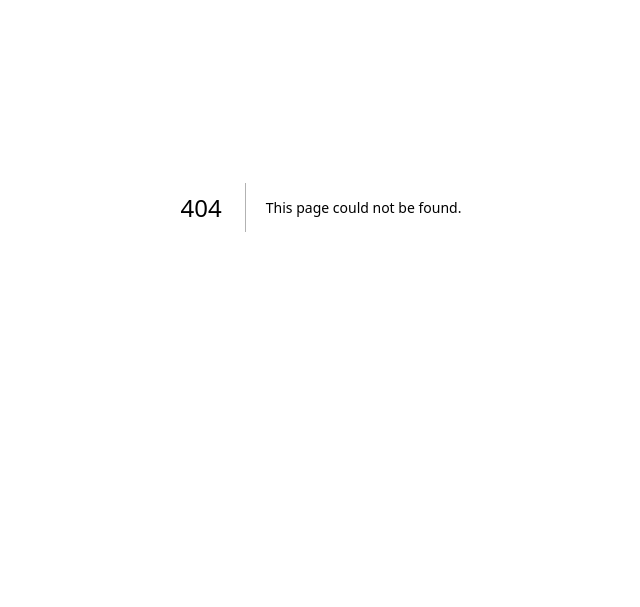
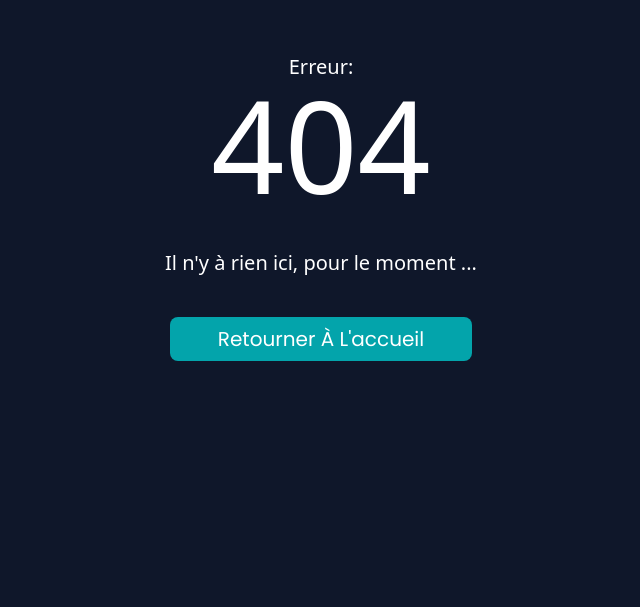
Before and after one commit to MattFreelanceWeb/portfolio, a Next.js app: page /playground in a window 1280 px wide. Before the commit this address had no page. Shown: the part 193-800 px from the top of the page, without its empty margins (319-959 px from the left). Built offline with nearby package versions, Linux system fonts and the light colour scheme.

Commit message:
✨ add custom 404 and cv download

```diff
--- a/components/navbar/Navbar.tsx
+++ b/components/navbar/Navbar.tsx
@@ -60,16 +60,19 @@ function Navbar({}: Props) {
 
         {/* desktop nav */}
 
-        <div className="w-full items-center justify-end gap-2 p-4 rounded-lg bg-black/80 hidden md:flex">
+        <div className=" items-center justify-end gap-2 p-4 rounded-lg bg-black/80 hidden md:flex">
           <div className="flex items-center justify-center gap-2 z-10 ">
             <Button info="navbar" content="Accueil" href="/" />
-            <Button info="navbar" content="Infos" href="#about_index" />
-            <Button info="navbar" content="Projets" href="#project_index" />
+            <Button info="navbar" content="Infos" href="/#about_index" />
+            <Button info="navbar" content="Projets" href="/#project_index" />
           </div>
+          <div>
           <Button
             content="Contacter"
             href="mailto:matt.freelance.web@gmail.com"
           />
+          </div>
+
         </div>
 
         {/* toggle mobile nav */}
@@ -124,8 +127,8 @@ function Navbar({}: Props) {
         }`}
       >
         <Button info="secundary" content="Accueil" href="/" />
-        <Button info="secundary" content="Infos" href="#about_index" />
-        <Button info="secundary" content="Projets" href="#project_index" />
+        <Button info="secundary" content="Infos" href="/#about_index" />
+        <Button info="secundary" content="Projets" href="/#project_index" />
       </div>
       <div
         onClick={() => {
--- a/components/section/About_index.tsx
+++ b/components/section/About_index.tsx
@@ -4,7 +4,6 @@ import Button from "../button/Button";
 import CvDownload from "../button/CvDownload";
 import TranslateToLeft from "../text/TranslateToLeft";
 import TranslateToRight from "../text/TranslateToRight";
-
 import { isEven } from "@/utils/function/isEven";
 
 type Props = {};
@@ -62,7 +61,7 @@ function About_index({}: Props) {
           <h2 className=" font-ChakraPetch text-xl capitalize ">
             / Qui suis-je ?
           </h2>
-          <CvDownload href="" download="" />
+          <CvDownload href="CV-Matteo-Campus.pdf" download="CV-Matteo-Campus.pdf" />
         </div>
 
         <div className="w-full h-full flex flex-col items-start gap-4 md:text-2xl ">
--- a/components/section/Hero_index.tsx
+++ b/components/section/Hero_index.tsx
@@ -3,7 +3,6 @@ import React from "react";
 import BgHero from "@/assets/bgHero.png";
 import StarGif from "@/assets/starGif.gif";
 import HeroProfile from "@/assets/heroProfile(2).png";
-import Button from "../button/Button";
 import { motion, useScroll, useTransform } from "framer-motion";
 import MeteorText from "../text/MeteorText";
 import Link from "next/link";
@@ -55,6 +54,9 @@ function Hero_index({}: Props) {
             <MeteorText content={"Portfolio"} delay={2.5} />
           </div>
         </div>
+        <div className="font-Poppins text-xl">
+         <p>je m&apos;appelle matt, développeur web à votre service</p>
+        </div>
       </div>
       <Link href='#about_index' className=" absolute bottom-4">
         <svg
--- /dev/null
+++ b/pages/404.tsx
@@ -0,0 +1,24 @@
+import Button from '@/components/button/Button'
+import MeteorText from '@/components/text/MeteorText'
+import React from 'react'
+
+type Props = {}
+
+function FourOhFour({}: Props) {
+  return (
+    <main className="wfull h-screen bg-slate-900 text-white flex flex-col gap-10 items-center justify-center ">
+    <div className=" text-9xl flex flex-col items-center">
+      <h2 className="text-xl">Erreur:</h2>
+      <MeteorText content="404" delay={0} />
+    </div>
+    <div className="text-xl">
+      <p>Il n&apos;y à rien ici, pour le moment ...</p>
+    </div>
+    <div className="capitalize text-xl">
+      <Button content="Retourner à l'accueil" href='/'/>
+    </div>
+  </main>
+  )
+}
+
+export default FourOhFour
--- a/pages/_document.tsx
+++ b/pages/_document.tsx
@@ -5,7 +5,7 @@ export default function Document() {
   return (
     <Html
       lang="fr"
-      className="bg-slate-900/80 scroll-smooth scrollbar-track-inherit scrollbar-thumb-Primary scrollbar-thumb-rounded-full scrollbar-thin"
+      className="bg-slate-900 scroll-smooth scrollbar-track-inherit scrollbar-thumb-Primary scrollbar-thumb-rounded-full scrollbar-thin"
     >
       <Head >
         <MainMeta/>
--- /dev/null
+++ b/pages/playground.tsx
@@ -0,0 +1,24 @@
+import Button from "@/components/button/Button";
+import MeteorText from "@/components/text/MeteorText";
+import React from "react";
+
+type Props = {};
+
+function playground({}: Props) {
+  return (
+    <main className="wfull h-screen bg-slate-900 text-white flex flex-col gap-10 items-center justify-center ">
+      <div className=" text-9xl flex flex-col items-center">
+        <h2 className="text-xl">Erreur:</h2>
+        <MeteorText content="404" delay={0} />
+      </div>
+      <div className="text-xl">
+        <p>Il n&apos;y à rien ici, pour le moment ...</p>
+      </div>
+      <div className="capitalize text-xl">
+        <Button content="Retourner à l'accueil" href='/'/>
+      </div>
+    </main>
+  );
+}
+
+export default playground;
```
Also changed, not shown: 1 other file (tests, documents, lock files or other folders).
